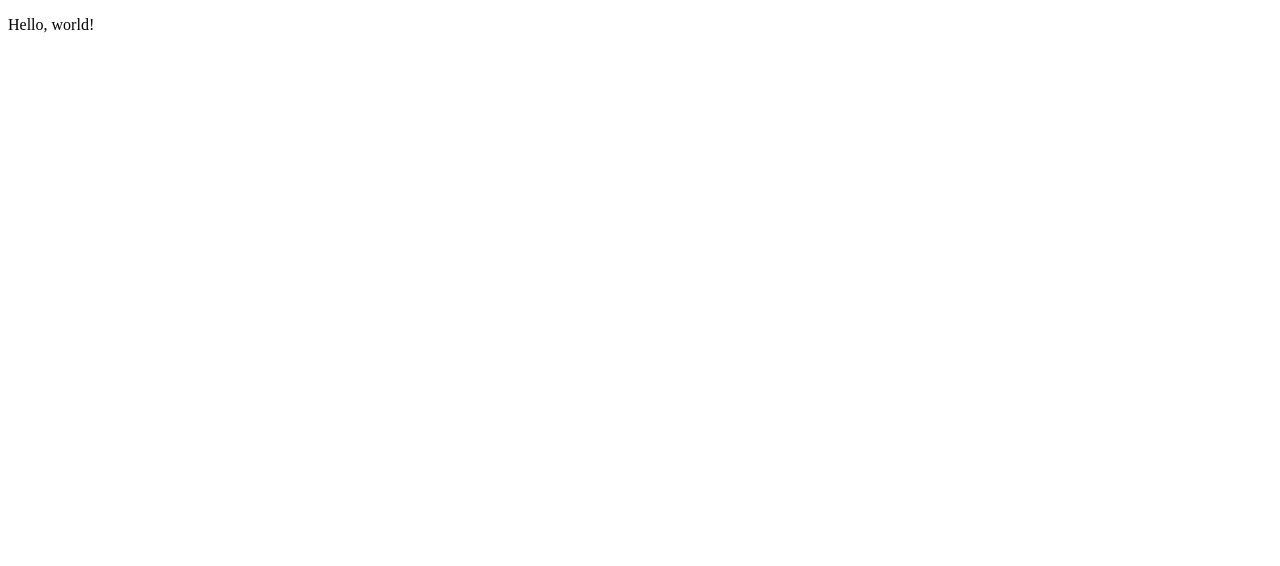
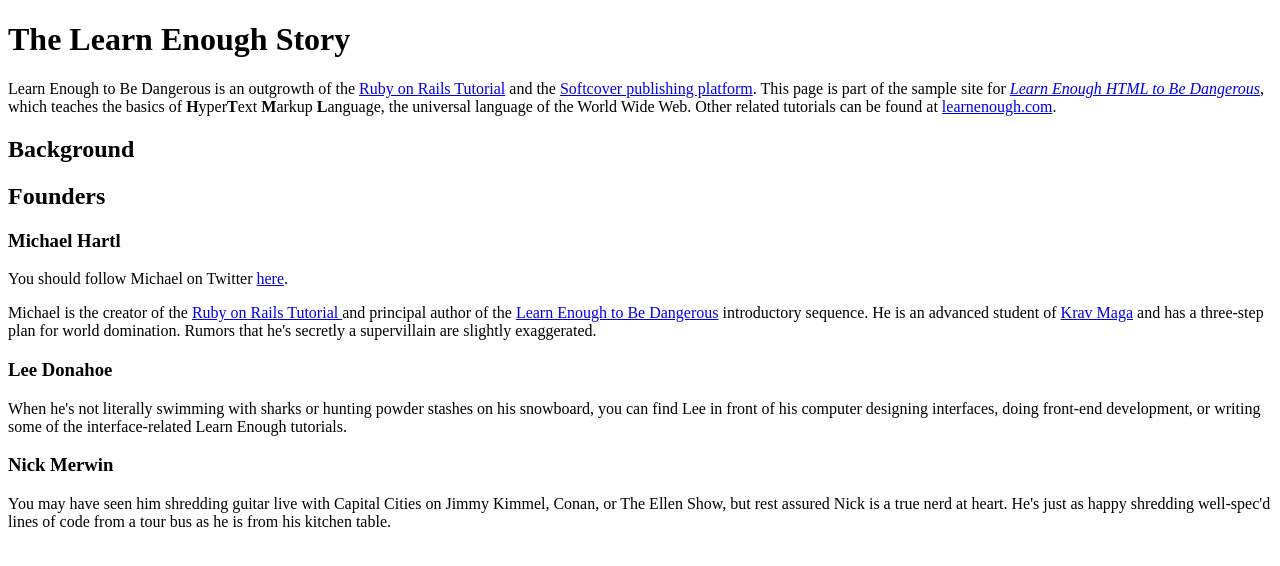
Before and after one commit to bernardkm/sample_website, a plain HTML site: page index.html in a window 1280 px wide. Drawn offline with Linux system fonts and the light colour scheme.

Commit message:
Adding bio info ending lesson 2.3.

```diff
--- a/index.html
+++ b/index.html
@@ -1,10 +1,61 @@
 <!DOCTYPE html>
 <html>
   <head>
-    <title>Page Title</title>
+    <title>Learn Enough to Be Dangerous</title>
     <meta charset="utf-8">
   </head>
   <body>
-    <p>Hello, world!</p>
+
+    <h1>The Learn Enough Story</h1>
+
+
+    <p>
+      Learn Enough to Be Dangerous is an outgrowth of the
+      <a href="http://railstutorial.org/">Ruby on Rails Tutorial</a> and the
+      <a href="http://www.softcover.io/">Softcover publishing platform</a>.
+      This page is part of the sample site for
+      <a href="http://learnenough.com/html-tutorial"><em>Learn Enough HTML to
+      Be Dangerous</em></a>, which teaches the basics of
+      <strong>H</strong>yper<strong>T</strong>ext <strong>M</strong>arkup
+      <strong>L</strong>anguage, the universal language of the World Wide Web.
+      Other related tutorials can be found at
+      <a href="http://learnenough.com/">learnenough.com</a>.
+    </p>
+
+    <h2>Background</h2>
+
+    <h2>Founders</h2>
+
+    <h3>Michael Hartl</h3>
+    <p>
+     You should follow Michael on Twitter
+     <a href="http://twitter.com/mhartl">here</a>.
+   </p>
+    <p>
+      Michael is the creator of the <a href="http://railstutorial.org/">
+      Ruby on Rails Tutorial </a> and principal author of the
+      <a href="http://learnenough.com/">Learn Enough to Be Dangerous</a>
+      introductory sequence. He is an advanced student of
+      <a href="http://kravmaga.com/">Krav Maga</a> and has a three-step
+      plan for world domination. Rumors that he's secretly a supervillain
+      are slightly exaggerated.
+    </p>
+
+    <h3>Lee Donahoe</h3>
+    <p>
+          When he's not literally swimming with sharks or hunting powder stashes
+          on his snowboard, you can find Lee in front of his computer designing
+          interfaces, doing front-end development, or writing some of the
+          interface-related Learn Enough tutorials.
+      </p>
+
+    <h3>Nick Merwin</h3>
+    <p>
+          You may have seen him shredding guitar live with Capital Cities on Jimmy
+          Kimmel, Conan, or The Ellen Show, but rest assured Nick is a true nerd
+          at heart. He's just as happy shredding well-spec'd lines of code from a
+          tour bus as he is from his kitchen table.
+    </p>
+
   </body>
 </html>
```
